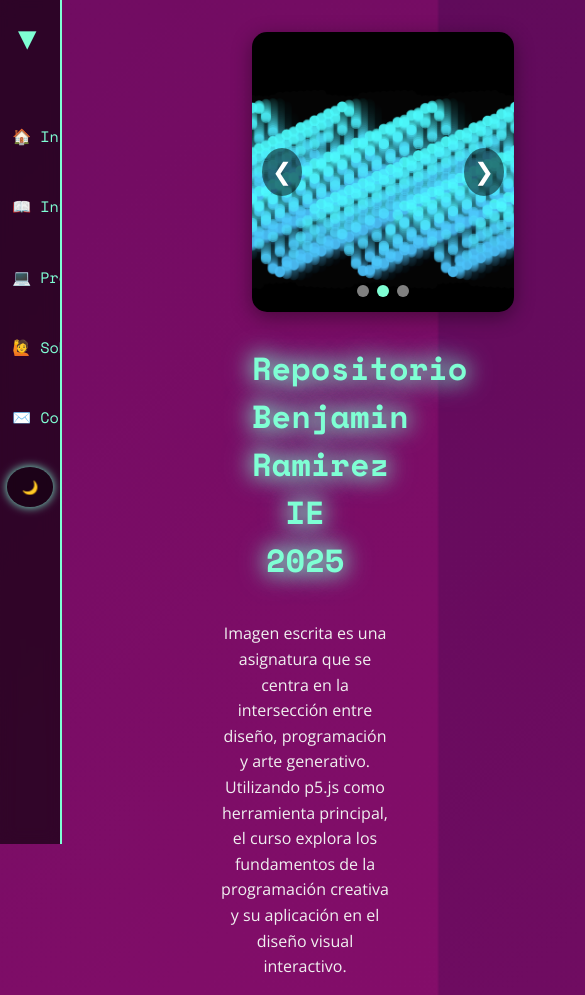
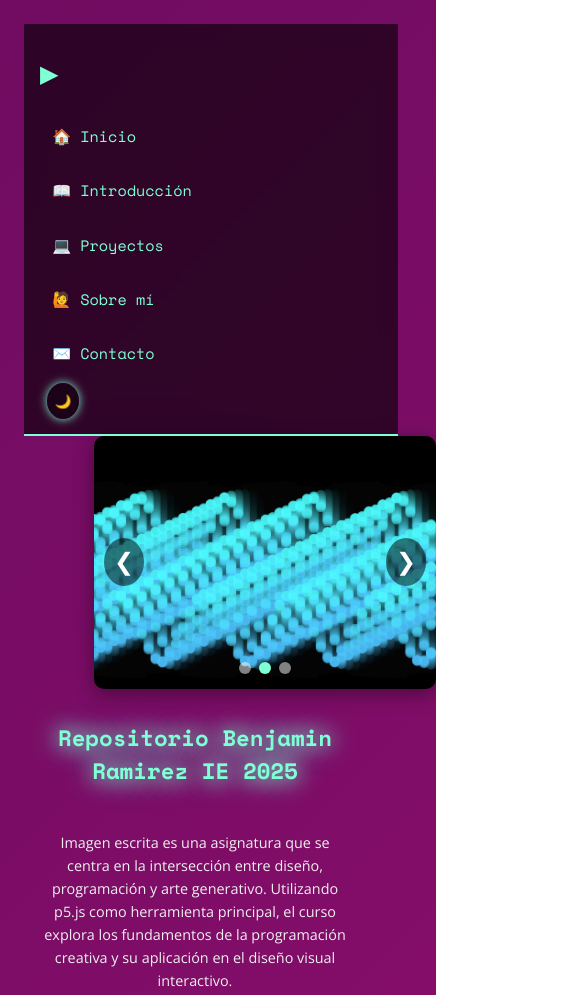
Before and after one commit to BenjaminR30/Sitiobenjamin, a plain HTML site: page index.html in a window 390 px wide. Shown: the top 995 px of the page, 585 px wide, since content can reach past the window. Drawn offline with nearby package versions, Linux system fonts and the light colour scheme.

Commit message:
Actualizacion

```diff
--- a/index.html
+++ b/index.html
@@ -28,7 +28,7 @@
     <section class="portada">
         <div class="carrusel">
             <div class="slide active">
-                <img src="assets/imagen1.png" alt="Imagen 1">
+                <img src="assets/imagen4.png" alt="Imagen 1">
             </div>
             <div class="slide">
                 <img src="assets/imagen2.png" alt="Imagen 2">
--- a/style.css
+++ b/style.css
@@ -626,12 +626,114 @@
 }
 
 /* ======================= */
-/* Responsive              */
+/* Responsive mejorado     */
 /* ======================= */
-@media (max-width: 900px) {
 
-    /* desactivar hover en móvil (se usa el botón flecha) */
-    .sidebar:hover {
-        width: 60px;
+/* Tablets */
+@media (max-width: 1024px) {
+    .portada {
+        height: 250px;
+        max-width: 100%;
+    }
+
+    .galeria {
+        grid-template-columns: repeat(auto-fit, minmax(180px, 1fr));
+    }
+
+    h1 {
+        font-size: 1.8em;
+    }
+
+    .intro button {
+        padding: 12px 30px;
+        font-size: 0.9em;
     }
 }
+
+/* Celulares grandes */
+@media (max-width: 768px) {
+    body {
+        padding: 1.5em;
+    }
+
+    .portada {
+        width: 100%;
+        height: 30vh;
+        border-radius: 10px;
+    }
+
+    header,
+    #container,
+    footer {
+        margin-left: 0;
+    }
+
+    .sidebar {
+        height: auto;
+        width: 100%;
+        flex-direction: row;
+        justify-content: space-between;
+        padding: 0.5em 1em;
+        border-right: none;
+        border-bottom: 2px solid aquamarine;
+        position: relative;
+    }
+
+    .sidebar ul {
+        flex-direction: row;
+        gap: 1em;
+        padding: 0;
+    }
+
+    .sidebar ul li a span {
+        display: inline;
+    }
+
+    .galeria {
+        grid-template-columns: 1fr 1fr;
+        gap: 1em;
+    }
+
+    .intro,
+    .sobre-mi {
+        padding: 1em;
+        font-size: 0.9em;
+    }
+
+    footer {
+        padding: 1em;
+        font-size: 0.9em;
+    }
+}
+
+/* Celulares pequeños */
+@media (max-width: 480px) {
+    h1 {
+        font-size: 1.4em;
+    }
+
+    .galeria {
+        grid-template-columns: 1fr;
+    }
+
+    .intro button {
+        width: 100%;
+        padding: 12px;
+        font-size: 0.85em;
+    }
+
+    .sidebar {
+        flex-wrap: wrap;
+    }
+
+    .sidebar ul {
+        flex-wrap: wrap;
+        justify-content: center;
+        gap: 0.5em;
+    }
+
+    .sidebar #toggle-theme {
+        margin: 0.5em;
+        padding: 8px;
+    }
+}
```
